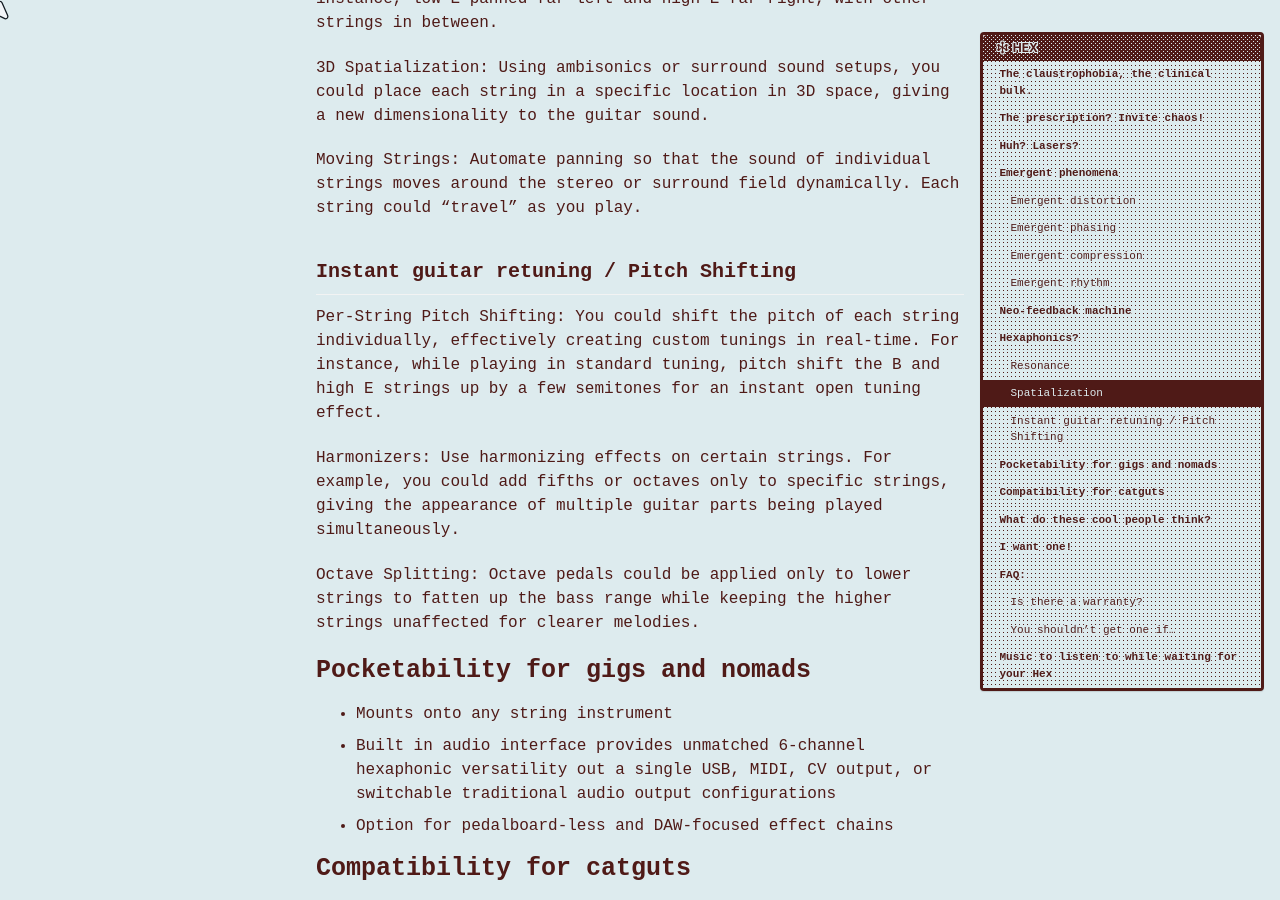
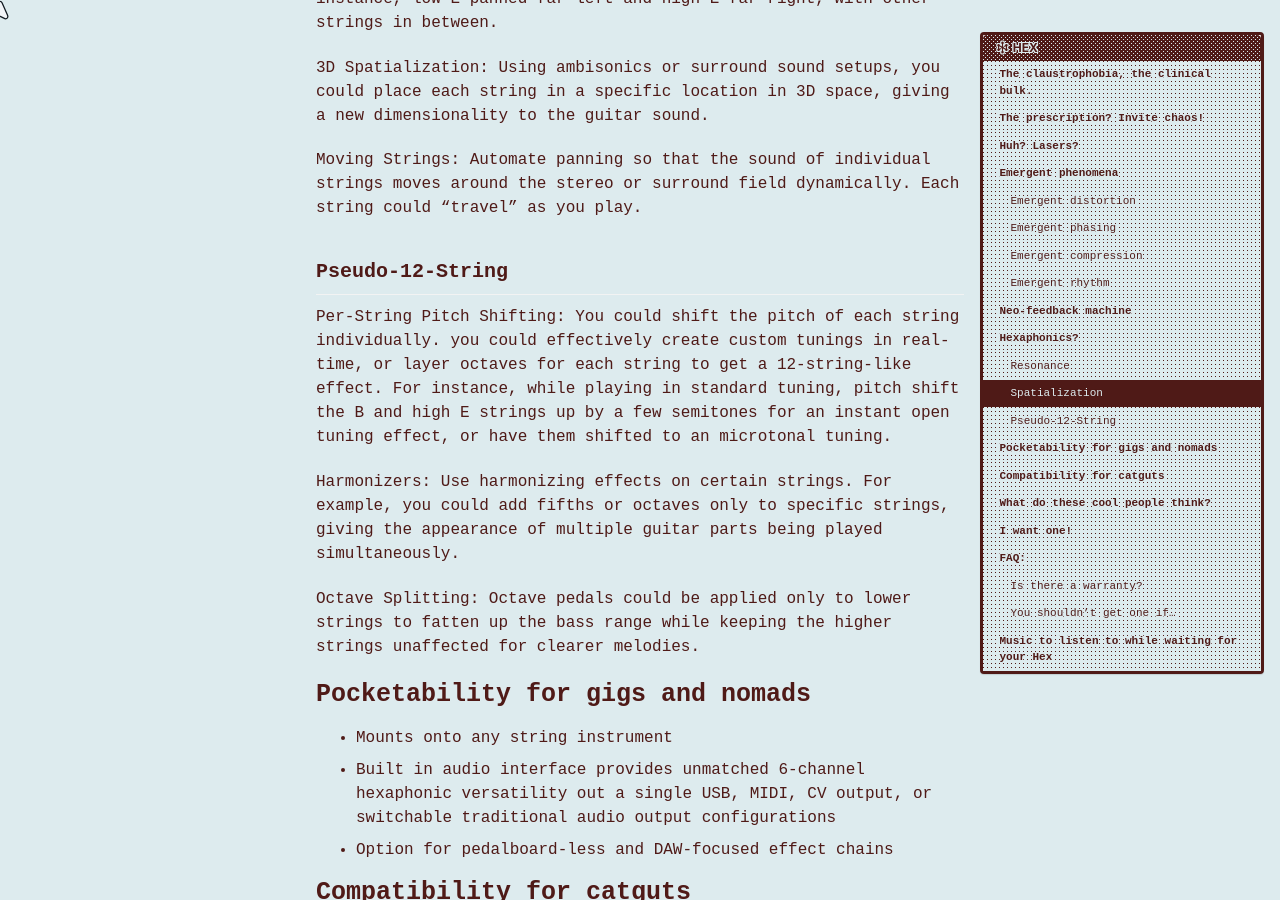
Before and after one commit to cryotato/cryotato.github.io, a Jekyll site: the page built from _pages/shop.md, in a window 1280 px wide and 900 px high, scrolled down 3804 px. Built offline with Jekyll 4.4.1, drawn with Linux system fonts in a browser that asks for light colours; cached includes are drawn as plain includes.

Commit message:
Update shop.md

```diff
--- a/_pages/shop.md
+++ b/_pages/shop.md
@@ -132,9 +132,9 @@ Wide Stereo Spread: You can pan each string to a unique position in the stereo f
 
 Moving Strings: Automate panning so that the sound of individual strings moves around the stereo or surround field dynamically. Each string could "travel" as you play.
 
-## Instant guitar retuning / Pitch Shifting
+## Pseudo-12-String
 
-Per-String Pitch Shifting: You could shift the pitch of each string individually, effectively creating custom tunings in real-time. For instance, while playing in standard tuning, pitch shift the B and high E strings up by a few semitones for an instant open tuning effect.
+Per-String Pitch Shifting: You could shift the pitch of each string individually. you could effectively create custom tunings in real-time, or layer octaves for each string to get a 12-string-like effect. For instance, while playing in standard tuning, pitch shift the B and high E strings up by a few semitones for an instant open tuning effect, or have them shifted to an microtonal tuning.
 
 Harmonizers: Use harmonizing effects on certain strings. For example, you could add fifths or octaves only to specific strings, giving the appearance of multiple guitar parts being played simultaneously.
 
```
